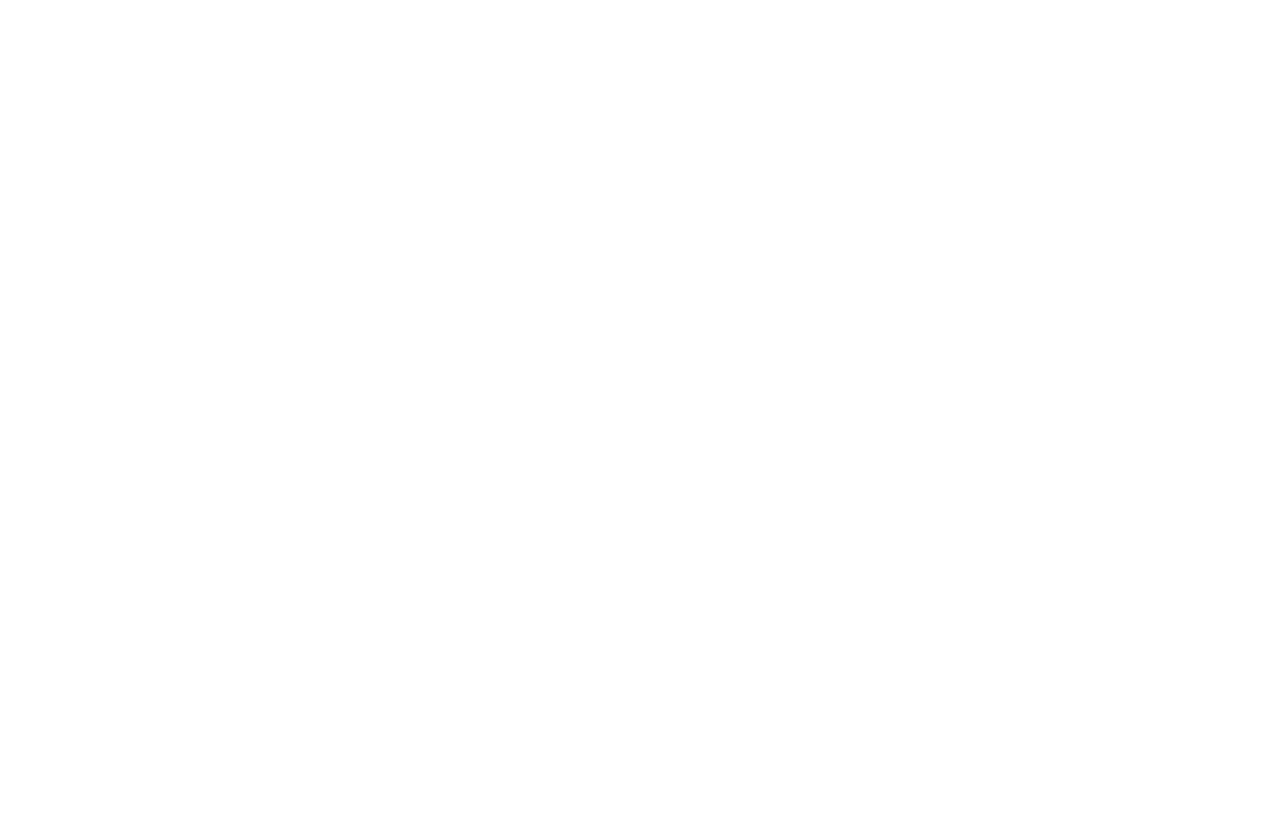
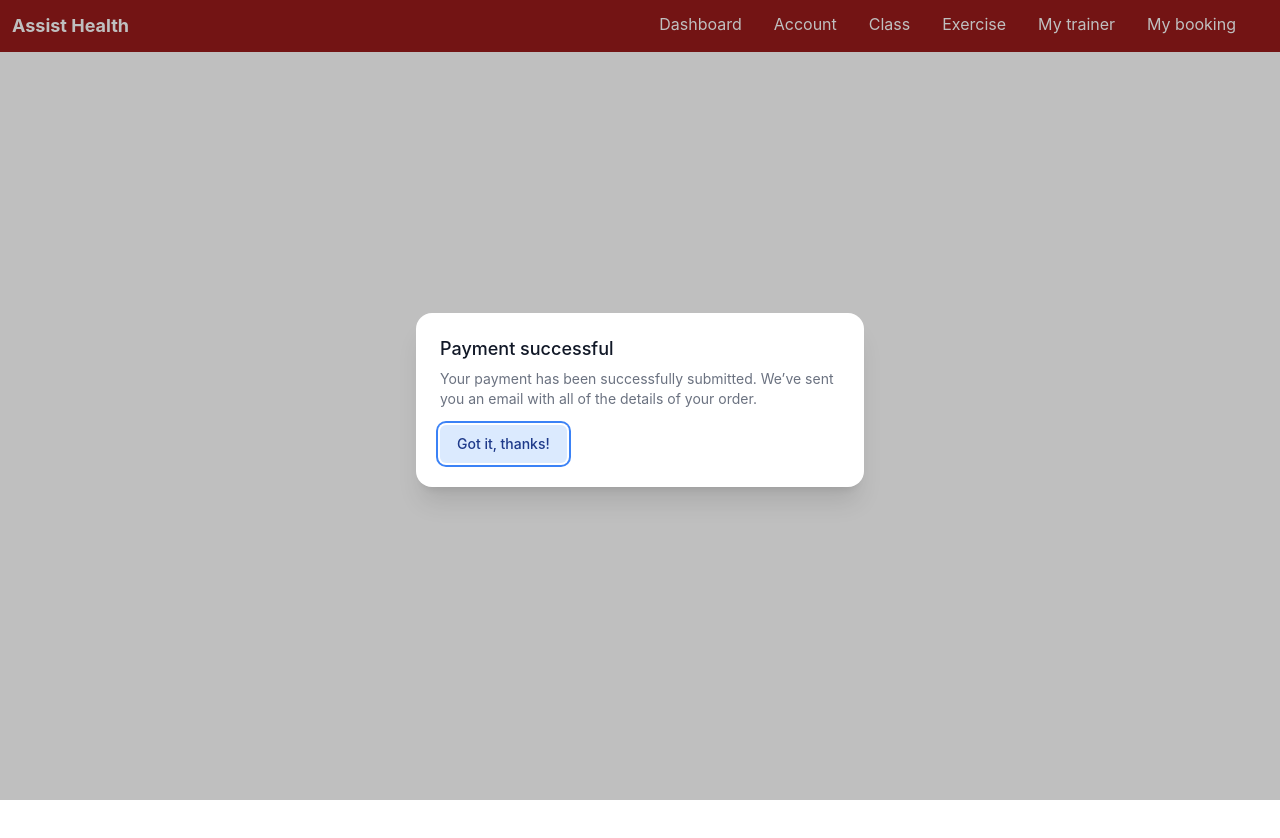
Before and after one commit to ribbinpo/assist-health-frontend, a React (Create React App) app: page /c in a window 1280 px wide. Before the commit this address had no page. Shown: the top 838 px of the page. Before the commit the page ends 800 px from the top, so only its background shows below. Built offline with nearby package versions, Linux system fonts and the light colour scheme.

Commit message:
add modul

```diff
--- a/package.json
+++ b/package.json
@@ -3,6 +3,7 @@
   "version": "0.1.0",
   "private": true,
   "dependencies": {
+    "@headlessui/react": "^1.7.3",
     "@testing-library/jest-dom": "^5.16.5",
     "@testing-library/react": "^13.3.0",
     "@testing-library/user-event": "^13.5.0",
--- a/src/pages/backoffice/addclass/index.tsx
+++ b/src/components/form/addclass/index.tsx
@@ -34,8 +34,7 @@
     //setGender(e.target.value);
   }
   return (
-    <div className="flex">
-    <div><Sidebar/></div>
+    <div>
     <div className=' w-full justify-center'>
     <div className="flex justify-center items-center min-h-screen">
         <div className="flex flex-col gap-y-5 py-5 rounded-md px-10" style={{ backgroundColor: '#EAE9E9' }}>
@@ -145,7 +144,7 @@
         </div>
         </div>
         </div>
-    </div>
+        </div>
 
   );
 }
--- a/src/components/form/index.ts
+++ b/src/components/form/index.ts
@@ -8,4 +8,5 @@
 export { Slotclasscardio } from './slotclasscardio';
 export { Slotclassstrength } from './slotclassstrength';
 export { Slotclasssflexlity } from './slotclassflexlity';
-export { Sidebar } from './sidebar'
+export { Sidebar } from './sidebar';
+export { Addclass } from './addclass'
--- a/src/pages/backoffice/adminclass/index.tsx
+++ b/src/pages/backoffice/adminclass/index.tsx
@@ -1,9 +1,23 @@
 import { Sidebar } from "components";
 import React from "react";
 import { useNavigate, useRoutes } from 'react-router-dom';
+import { Dialog, Transition } from '@headlessui/react'
+import { Fragment, useState } from 'react'
+import { TextField, Button, Addclass } from 'components';
 
 const adminclass = () => {
+
     const router = useNavigate();
+
+    const [isOpen, setIsOpen] = useState(false)
+
+    function closeModal() {
+      setIsOpen(false)
+    }
+
+    function openModal() {
+      setIsOpen(true)
+    }
     return(
         <div className="flex">
             <Sidebar/>
@@ -11,13 +25,51 @@
             <div className="flex justify-between">
             <div className="px-2 pt-5 text-2xl font-bold">Class</div>
             <div></div>
-            <div> <button className='rounded-xl bg-[#00B11C] shadow-md mt-4 ml-2 mr-2 px-4'>
-            <div className="p-2 text-white" onClick={()=>{router("/addclass");}}> Add Class + </div>
+            <div> <button
+            type="button"
+            onClick={openModal}
+            className='rounded-xl bg-[#00B11C] shadow-md mt-4 ml-2 mr-2 px-4'>
+            <div className="p-2 text-white"> Add Class + </div>
             </button></div>
             </div>
             <div className="px-2 pt-5 pb-3">
                 <hr></hr>
             </div>
+
+            <Transition appear show={isOpen} as={Fragment}>
+                <Dialog as="div" className="relative z-10" onClose={closeModal}>
+                    <Transition.Child
+                        as={Fragment}
+                        enter="ease-out duration-300"
+                        enterFrom="opacity-0"
+                        enterTo="opacity-100"
+                        leave="ease-in duration-200"
+                        leaveFrom="opacity-100"
+                        leaveTo="opacity-0"
+                    >
+                <div className="fixed inset-0 bg-black bg-opacity-25" />
+            </Transition.Child>
+
+          <div className="fixed inset-0 overflow-y-auto">
+            <div className="flex min-h-full items-center justify-center p-4 text-center">
+              <Transition.Child
+                as={Fragment}
+                enter="ease-out duration-300"
+                enterFrom="opacity-0 scale-95"
+                enterTo="opacity-100 scale-100"
+                leave="ease-in duration-200"
+                leaveFrom="opacity-100 scale-100"
+                leaveTo="opacity-0 scale-95"
+              >
+                <Dialog.Panel>
+                 <div><Addclass/></div>
+                </Dialog.Panel>
+              </Transition.Child>
+            </div>
+          </div>
+        </Dialog>
+      </Transition>
+
 
             <div className="pt-2 px-2 pl-2 w-full">
             <table className="border-collapse w-full text-center">
@@ -84,4 +136,5 @@
     )
 };
 
+
 export { adminclass as Adminclass};
--- a/src/pages/backoffice/index.ts
+++ b/src/pages/backoffice/index.ts
@@ -3,7 +3,7 @@
 export * from './edituser';
 export * from './adminclass';
 export * from './adduser';
-export * from './addclass';
 export * from './editclass';
 export * from './viewclass';
 export * from './deluser'
+export * from './modul'
--- /dev/null
+++ b/src/pages/backoffice/modul/index.tsx
@@ -0,0 +1,88 @@
+import { Dialog, Transition } from '@headlessui/react'
+import { Fragment, useState } from 'react'
+
+
+export default function MyModal() {
+  const [isOpen, setIsOpen] = useState(true)
+
+  function closeModal() {
+    setIsOpen(false)
+  }
+
+  function openModal() {
+    setIsOpen(true)
+  }
+
+  return (
+    <>
+      <div className="fixed inset-0 flex items-center justify-center">
+        <button
+          type="button"
+          onClick={openModal}
+          className="rounded-md bg-black bg-opacity-20 px-4 py-2 text-sm font-medium text-white hover:bg-opacity-30 focus:outline-none focus-visible:ring-2 focus-visible:ring-white focus-visible:ring-opacity-75"
+        >
+          Open dialog
+        </button>
+      </div>
+
+      <Transition appear show={isOpen} as={Fragment}>
+        <Dialog as="div" className="relative z-10" onClose={closeModal}>
+          <Transition.Child
+            as={Fragment}
+            enter="ease-out duration-300"
+            enterFrom="opacity-0"
+            enterTo="opacity-100"
+            leave="ease-in duration-200"
+            leaveFrom="opacity-100"
+            leaveTo="opacity-0"
+          >
+            <div className="fixed inset-0 bg-black bg-opacity-25" />
+          </Transition.Child>
+
+          <div className="fixed inset-0 overflow-y-auto">
+            <div className="flex min-h-full items-center justify-center p-4 text-center">
+              <Transition.Child
+                as={Fragment}
+                enter="ease-out duration-300"
+                enterFrom="opacity-0 scale-95"
+                enterTo="opacity-100 scale-100"
+                leave="ease-in duration-200"
+                leaveFrom="opacity-100 scale-100"
+                leaveTo="opacity-0 scale-95"
+              >
+                <Dialog.Panel className="w-full max-w-md transform overflow-hidden rounded-2xl bg-white p-6 text-left align-middle shadow-xl transition-all">
+                  <Dialog.Title
+                    as="h3"
+                    className="text-lg font-medium leading-6 text-gray-900"
+                  >
+                    Payment successful
+                  </Dialog.Title>
+                  <div className="mt-2">
+                    <p className="text-sm text-gray-500">
+                      Your payment has been successfully submitted. We’ve sent
+                      you an email with all of the details of your order.
+                    </p>
+                  </div>
+
+                  <div className="mt-4">
+                    <button
+                      type="button"
+                      className="inline-flex justify-center rounded-md border border-transparent bg-blue-100 px-4 py-2 text-sm font-medium text-blue-900 hover:bg-blue-200 focus:outline-none focus-visible:ring-2 focus-visible:ring-blue-500 focus-visible:ring-offset-2"
+                      onClick={closeModal}
+                    >
+                      Got it, thanks!
+                    </button>
+                  </div>
+                </Dialog.Panel>
+              </Transition.Child>
+            </div>
+          </div>
+        </Dialog>
+      </Transition>
+    </>
+  )
+
+}
+
+
+export { MyModal as MyModal};
```
Also changed, not shown: src/routes/index.tsx (+5 -5 lines), 1 other file (tests, documents, lock files or other folders).
